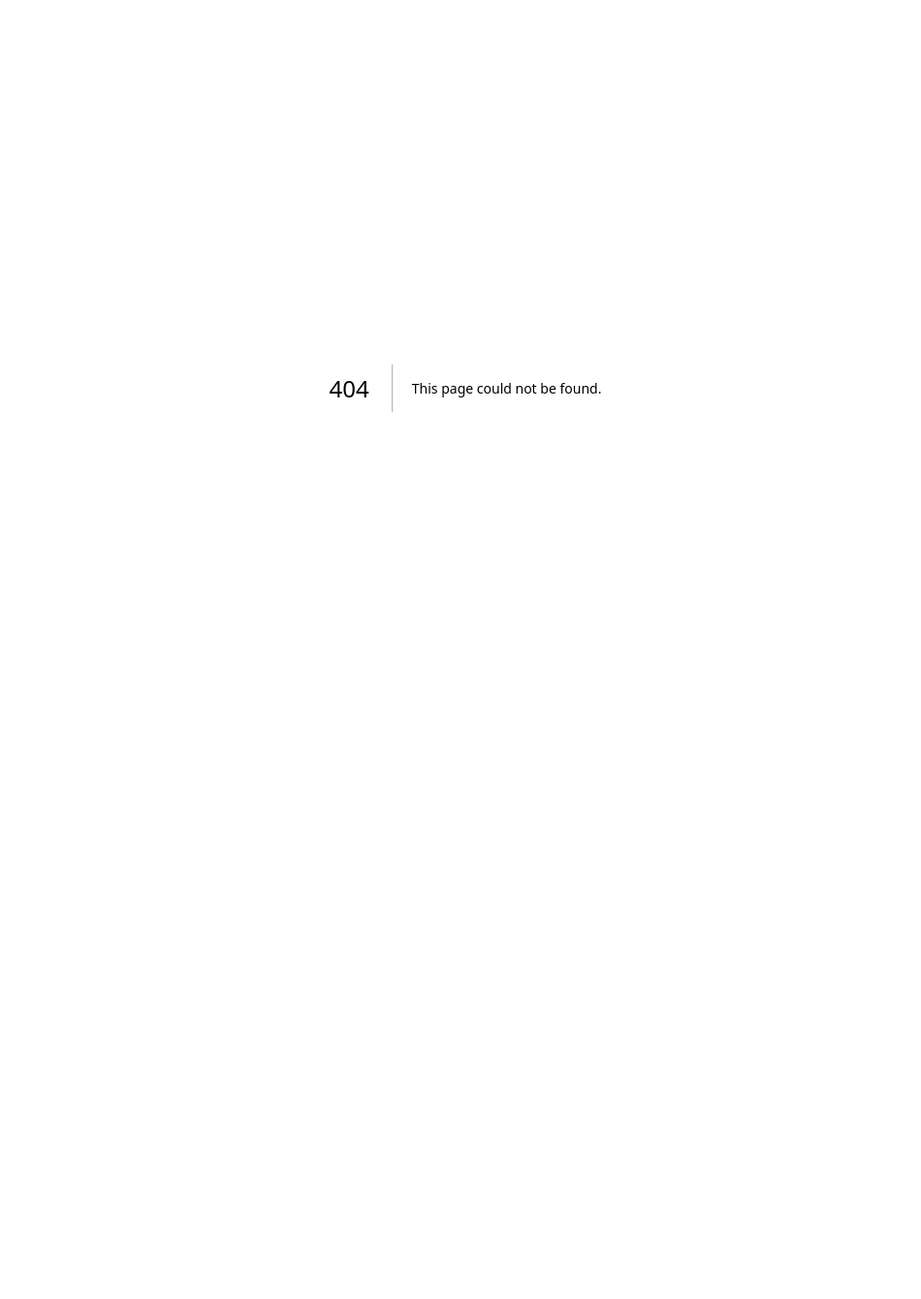
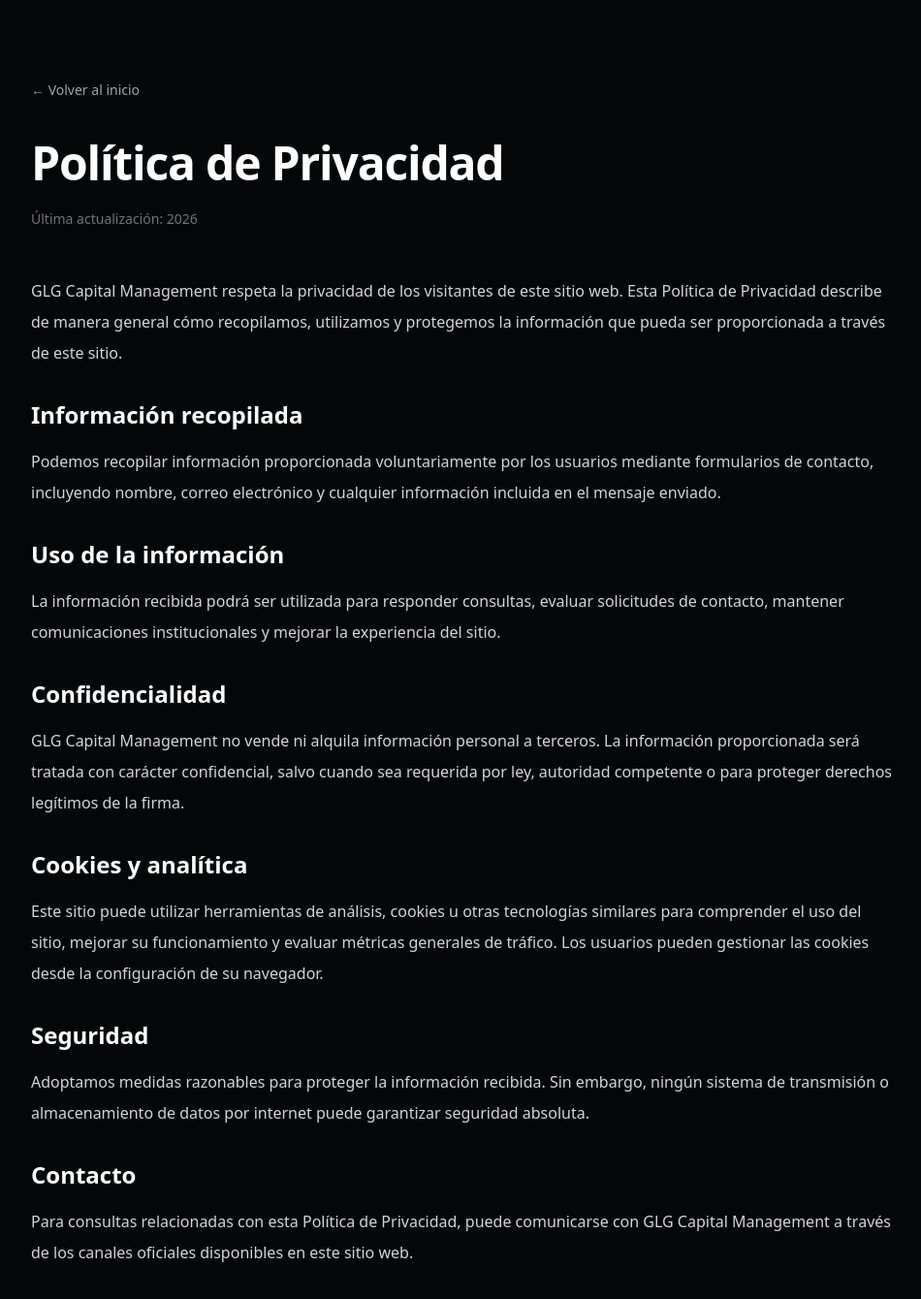
Before and after one commit to glgcapitalmanagement/glg-capital-management, a Next.js app: page /privacy-policy in a window 1280 px wide. Before the commit this address had no page. Shown: the top 1340 px of the page at 97% size, without its empty margins (160-1110 px from the left). Before the commit the page ends 800 px from the top, so only its background shows below. Built offline with nearby package versions, Linux system fonts and the light colour scheme.

Commit message:
Create page.jsx

```diff
--- /dev/null
+++ b/app/privacy-policy/page.jsx
@@ -0,0 +1,67 @@
+export default function PrivacyPolicy() {
+  return (
+    <main className="min-h-screen bg-[#050607] px-6 py-20 text-white lg:px-8">
+      <div className="mx-auto max-w-4xl">
+        <a href="/" className="text-sm text-zinc-400 hover:text-white">
+          ← Volver al inicio
+        </a>
+
+        <h1 className="mt-10 text-4xl font-semibold tracking-tight md:text-5xl">
+          Política de Privacidad
+        </h1>
+
+        <p className="mt-6 text-sm text-zinc-500">
+          Última actualización: 2026
+        </p>
+
+        <div className="mt-12 space-y-8 text-base leading-8 text-zinc-300">
+          <p>
+            GLG Capital Management respeta la privacidad de los visitantes de este sitio web. Esta Política de Privacidad describe de manera general cómo recopilamos, utilizamos y protegemos la información que pueda ser proporcionada a través de este sitio.
+          </p>
+
+          <section>
+            <h2 className="text-2xl font-semibold text-white">Información recopilada</h2>
+            <p className="mt-4">
+              Podemos recopilar información proporcionada voluntariamente por los usuarios mediante formularios de contacto, incluyendo nombre, correo electrónico y cualquier información incluida en el mensaje enviado.
+            </p>
+          </section>
+
+          <section>
+            <h2 className="text-2xl font-semibold text-white">Uso de la información</h2>
+            <p className="mt-4">
+              La información recibida podrá ser utilizada para responder consultas, evaluar solicitudes de contacto, mantener comunicaciones institucionales y mejorar la experiencia del sitio.
+            </p>
+          </section>
+
+          <section>
+            <h2 className="text-2xl font-semibold text-white">Confidencialidad</h2>
+            <p className="mt-4">
+              GLG Capital Management no vende ni alquila información personal a terceros. La información proporcionada será tratada con carácter confidencial, salvo cuando sea requerida por ley, autoridad competente o para proteger derechos legítimos de la firma.
+            </p>
+          </section>
+
+          <section>
+            <h2 className="text-2xl font-semibold text-white">Cookies y analítica</h2>
+            <p className="mt-4">
+              Este sitio puede utilizar herramientas de análisis, cookies u otras tecnologías similares para comprender el uso del sitio, mejorar su funcionamiento y evaluar métricas generales de tráfico. Los usuarios pueden gestionar las cookies desde la configuración de su navegador.
+            </p>
+          </section>
+
+          <section>
+            <h2 className="text-2xl font-semibold text-white">Seguridad</h2>
+            <p className="mt-4">
+              Adoptamos medidas razonables para proteger la información recibida. Sin embargo, ningún sistema de transmisión o almacenamiento de datos por internet puede garantizar seguridad absoluta.
+            </p>
+          </section>
+
+          <section>
+            <h2 className="text-2xl font-semibold text-white">Contacto</h2>
+            <p className="mt-4">
+              Para consultas relacionadas con esta Política de Privacidad, puede comunicarse con GLG Capital Management a través de los canales oficiales disponibles en este sitio web.
+            </p>
+          </section>
+        </div>
+      </div>
+    </main>
+  );
+}
```
